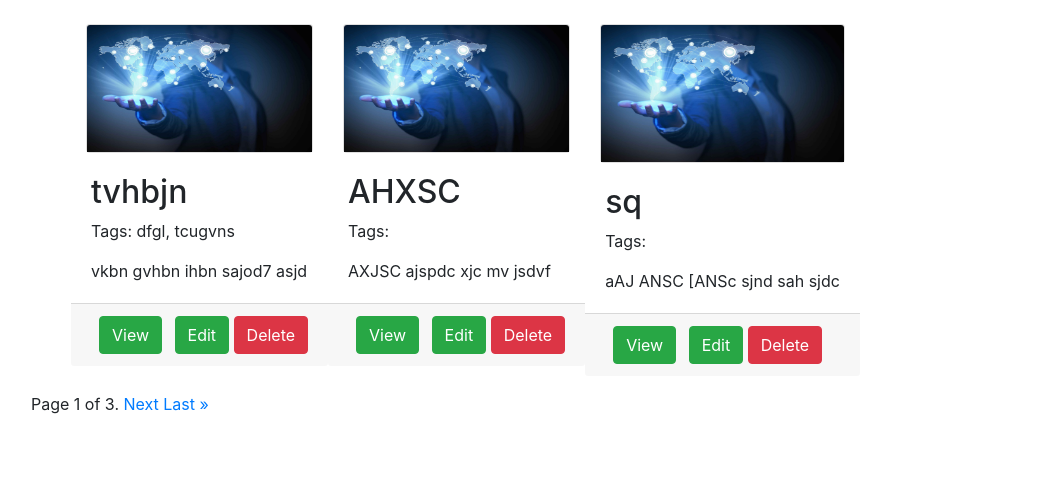
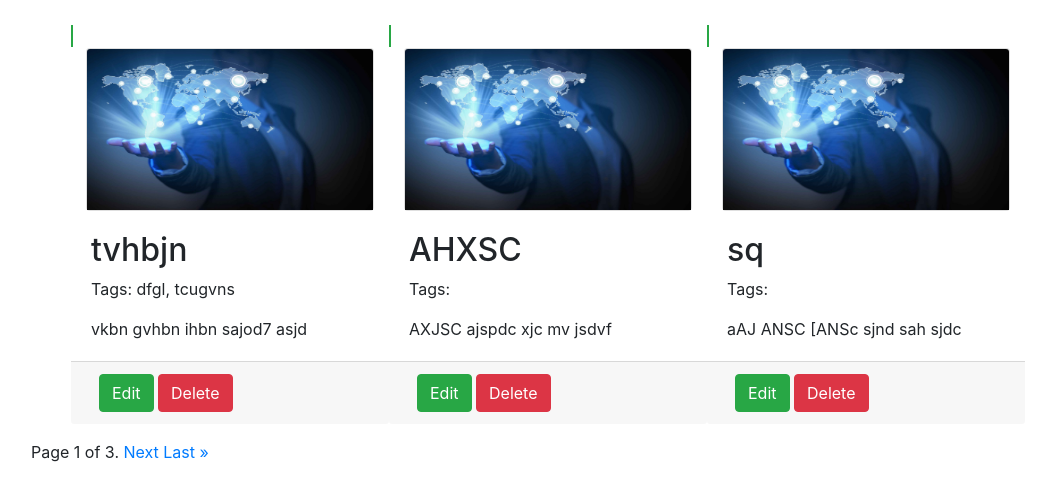
Before and after one commit to AsiakN/automatic-couscous, a Django app: page /list/ in a window 1280 px wide. Shown: the part 56-557 px from the top of the page, without its empty margins (54-1095 px from the left). Run offline with Django 3.2, Linux system fonts and the light colour scheme; data comes from the database, SQL or seed files in the repository; both versions use the stored data as it was after the commit; parts of the project's set-up code (start-up, migrations or seed data) failed here and were passed over; some libraries are stand-ins or nearby versions.

Commit message:
changes to routing

```diff
--- a/pages/urls.py
+++ b/pages/urls.py
@@ -7,7 +7,7 @@ from django.contrib.staticfiles.storage import staticfiles_storage
 
 urlpatterns = [
   path('', HomePageView.as_view(), name='home'),
-  path('<int:pk>/', DetailPageView.as_view(), name='about'),
+  #path('<int:pk>/', DetailPageView.as_view(), name='about'),
   path('page/new/', PageCreateView.as_view(), name='new'),
   path('<int:pk>/edit', PageEditView.as_view(), name='edit'),
   path('signup/', SignUpView.as_view(), name='signup'),
--- a/templates/list.html
+++ b/templates/list.html
@@ -6,7 +6,8 @@
  <div class="card-deck mt-4">
 {% for page in all_posts_lists %}
   <div class="post-entry">
-    <div class="card">
+   <span class="border border-success"></span>
+    <div class="card rounded" style="width: 18rem;" >
       <div class="embed-responsive embed-responsive-16by9">
         {% load static %}
      <img class="card-img-top embed-responsive-item" src="{% static 'images/test.jpg' %}" alt="Card image cap">
@@ -18,7 +19,7 @@
         <p class="card-text"> {{ page.body }}</p>
       </div>
       <div class="card-footer">
-     <a class="btn btn-success ml-2" href ="{% url 'about' page.pk %}" role="button">View</a>  <a class="btn btn-success ml-2" href="{% url 'edit' page.pk %}">Edit </a>    <a class="btn btn-danger" href="" role="button">Delete </a>
+     <a class="btn btn-success ml-2" href="{% url 'edit' page.pk %}">Edit </a>    <a class="btn btn-danger" href="" role="button">Delete </a>
        </div>
     </div>
  {% endfor %}
```
Also changed, not shown: db.sqlite3.
